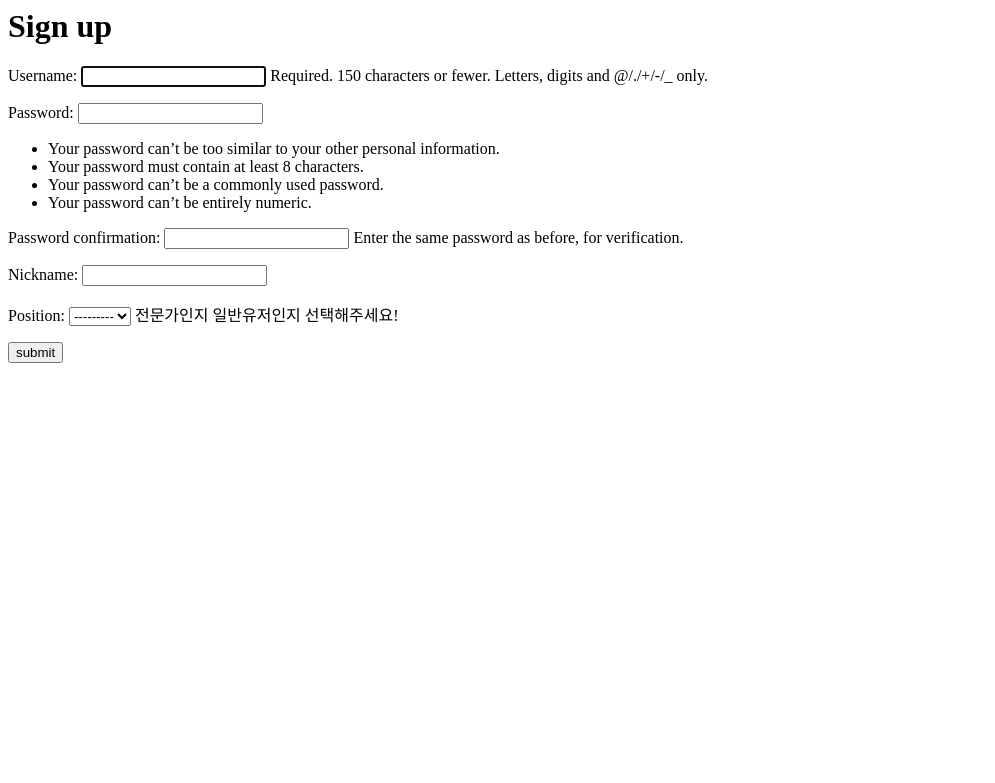
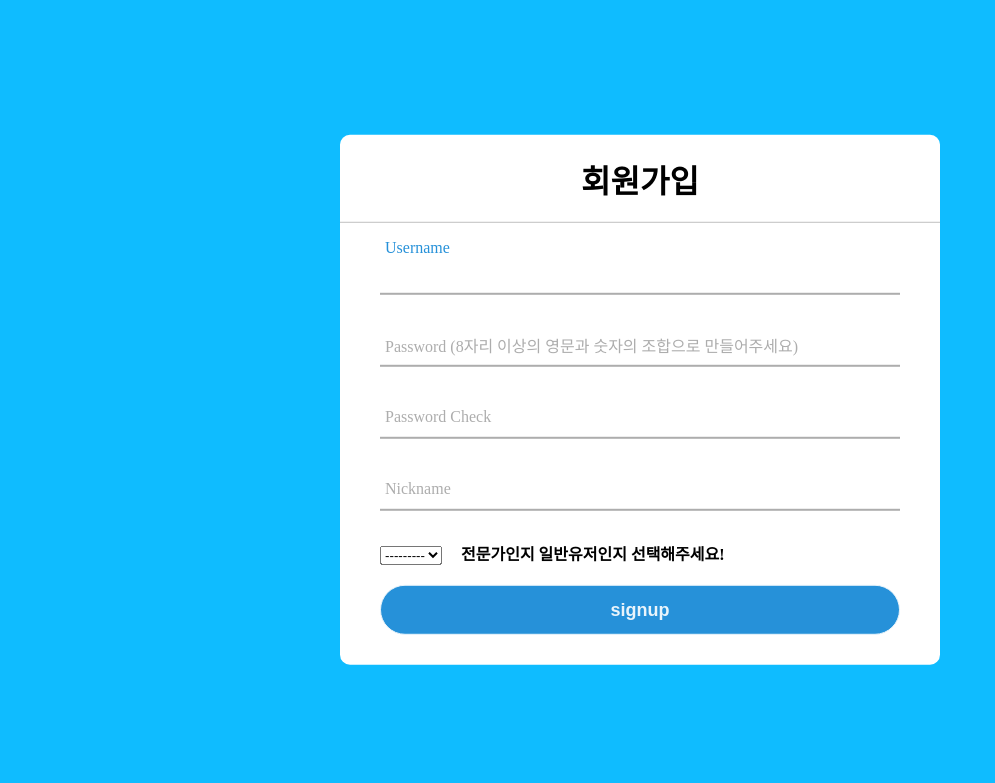
Before and after one commit to likelion-kookmin/mentorink, a Django app: page /account/register/ in a window 1280 px wide. Shown: the top 783 px of the page, without its empty margins (0-995 px from the left). Run offline with Django 3.2, Linux system fonts and the light colour scheme.

Commit message:
로그인, 회원가입 페이지 디자인

```diff
--- a/me_project/account/templates/signup.html
+++ b/me_project/account/templates/signup.html
@@ -1,7 +1,142 @@
-<h1>Sign up</h1>
+<!DOCTYPE html>
+<html>
+<head>
+  <meta charset="utf-8">
+  <meta name="viewport" content="width=device-width">
+  <style>
+      body {
+  margin: 0;
+  padding: 0;
+  font-family: montserrat;
+  background: #0FBCFF;
+}
 
-<form action="{% url 'signup' %}" method="POST">
-    {%csrf_token%}
-    {{form.as_p}}
-    <button type="submit">submit</button>
-</form>
+.center {
+  position: absolute;
+  top: 50%;
+  left: 50%;
+  transform: translate(-50%, -50%);
+  width: 600px;
+  background: white;
+  border-radius: 10px;
+}
+
+.center h1 {
+  text-align: center;
+  padding: 0 0 20px 0;
+  border-bottom: 1px solid silver;
+}
+
+.center form {
+  padding: 0 40px;
+  box-sizing: border-box;
+}
+
+form .txt_field {
+  position: relative;
+  border-bottom: 2px solid #adadad;
+  margin: 30px 0;
+}
+
+.txt_field input {
+  width: 100%;
+  padding: 0 5px;
+  height: 40px;
+  font-size: 16px;
+  border: none;
+  background: none;
+  outline: none;
+}
+
+.txt_field label {
+  position: absolute;
+  top: 50%;
+  left: 5px;
+  color: #adadad;
+  transform: translateY(-50%);
+  font-size: 16px;
+  transition: 0.5s;
+}
+
+.txt_field span::before {
+  content: '';
+  position: absolute;
+  top: 40px;
+  left: 0;
+  width: 100%;
+  height: 2px;
+  background: #2691d9;
+  transition: 0.5s;
+}
+
+.txt_field input:focus ~ label,
+.txt_field input:valid ~ label{
+  top: -5px;
+  color: #2691d9;
+}
+
+.txt_field input:focus ~ span::before,
+.txt_field input:valid ~ span::before {
+  width: 100%;
+}
+
+.position_field {
+    margin-bottom: 20px;
+}
+
+.position_ment {
+    font-weight: 700;
+    margin-left: 15px;
+}
+
+
+input[type="submit"] {
+  width: 100%;
+  height: 50px;
+  border: 1px solid;
+  background: #2691d9;
+  border-radius: 25px;
+  font-size: 18px;
+  color: #e9f4fb;
+  font-weight: 700;
+  cursor: pointer;
+  outline: none;
+  margin-bottom: 30px;
+}
+
+input[type="submit"]:hover {
+  border-color: #2691d9;
+  transition: 0.5s;
+}
+  </style>
+</head>
+<body>
+  <div class="center">
+    <h1>회원가입</h1>
+    <form action="{% url 'signup' %}" method="POST">
+        {%csrf_token%}
+      <div class="txt_field">
+        {{form.username}}
+        <label>Username</label>
+      </div>
+      <div class="txt_field">
+        {{form.password1}}
+        <label>Password (8자리 이상의 영문과 숫자의 조합으로 만들어주세요)</label>
+      </div>
+      <div class="txt_field">
+        {{form.password2}}
+        <label>Password Check</label>
+      </div>
+      <div class="txt_field">
+        {{form.nickname}}
+        <label>Nickname</label>
+      </div>
+      <div class="position_field">
+        {{form.position}}
+        <span class="position_ment">전문가인지 일반유저인지 선택해주세요!</span>
+      </div>
+      <input type="submit" value="signup">
+    </form>
+  </div>
+</body>
+</html>
--- a/me_project/me_project/templates/base.html
+++ b/me_project/me_project/templates/base.html
@@ -18,11 +18,12 @@
                 <!-- 로그인이 된 상태 -->
                 {% if user.is_authenticated %}
                 <a class="nav-link" href="{% url 'mypage' %}">Mypage</a>
+                <a class="nav-link" href="{% url 'logout' %}">Logout</a>
                 {% endif %}
                 <!-- 로그인이 되지 않은 상태 -->
                 {% if not user.is_authenticated %}
                 <a class="nav-link" href="{% url 'login' %}">Login</a>
-                <a class="nav-link" href="{% url 'signup' %}">Join</a>
+                <a class="nav-link" href="{% url 'signup' %}">SignUp</a>
                 {% endif %}
             </div>
           </div>
```
Also changed, not shown: me_project/account/templates/login.html (+141 -6 lines).
